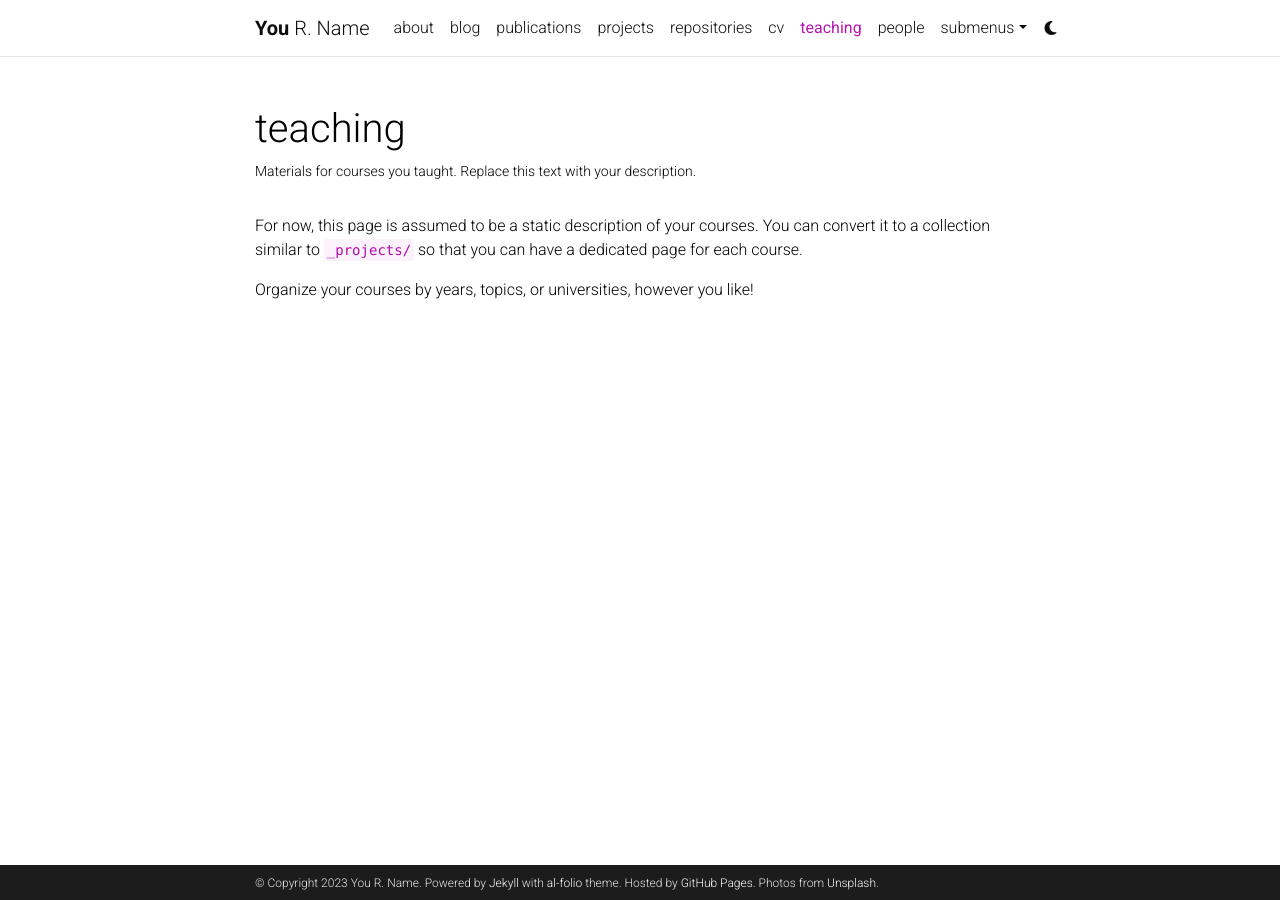
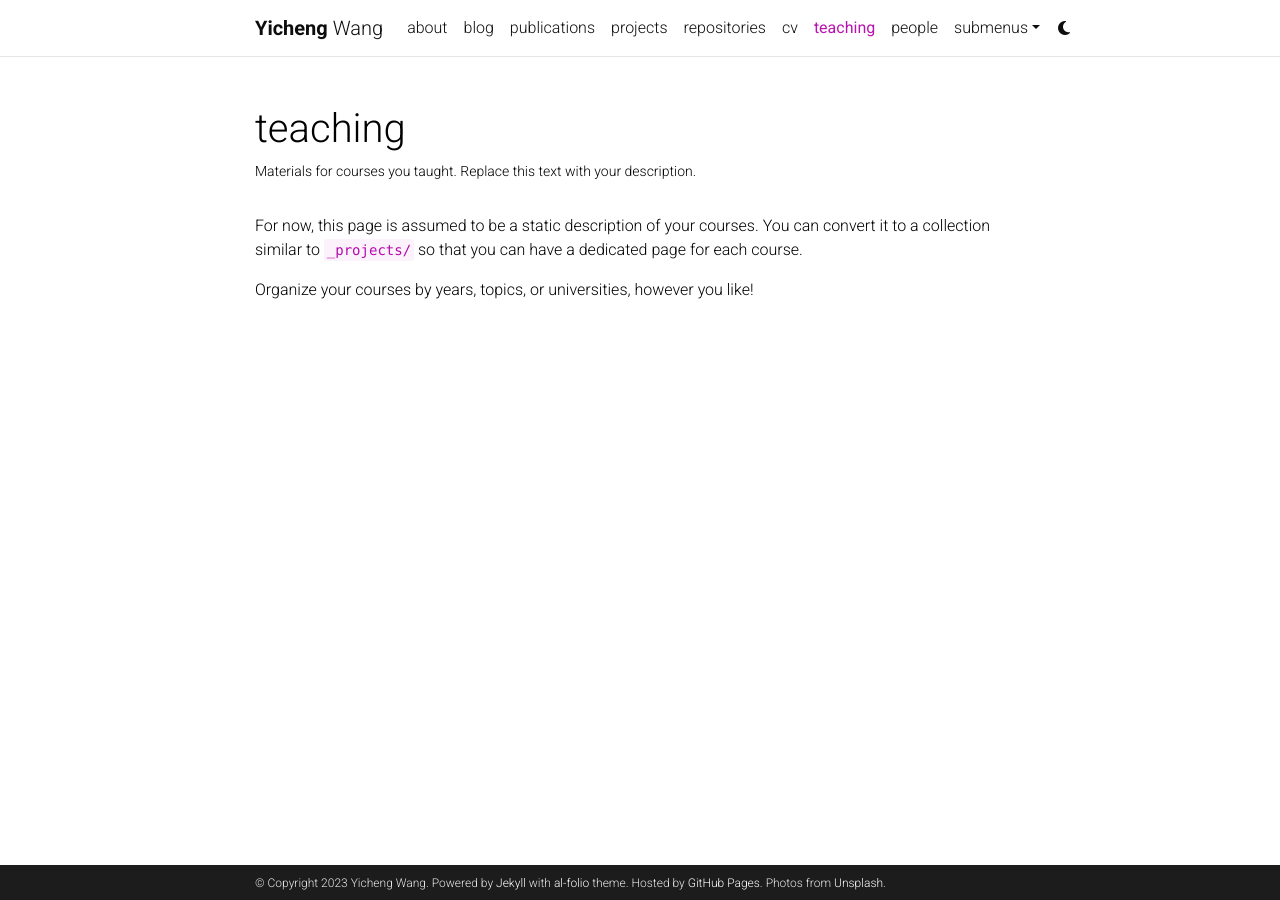
Before and after one commit to yicheng-wang-fina/yicheng-wang-fina.github.io, a Jekyll site: the page built from _pages/teaching.md, in a window 1280 px wide. Built offline with Jekyll 4.4.1, drawn with Linux system fonts in a browser that asks for light colours; comment, search, counter and statistics services are not loaded; a style sheet for code colours, icons or effects is not loaded.

Commit message:
Change name and url

```diff
--- a/_config.yml
+++ b/_config.yml
@@ -3,9 +3,9 @@
 # -----------------------------------------------------------------------------
 
 title: blank # the website title (if blank, full name will be used instead)
-first_name: You
-middle_name: R.
-last_name: Name
+first_name: Yicheng
+middle_name:
+last_name: Wang
 email: you@example.com
 description: > # the ">" symbol means to ignore newlines until "footer_text:"
   A simple, whitespace theme for academics. Based on [*folio](https://github.com/bogoli/-folio) design.
@@ -18,8 +18,8 @@
 lang: en # the language of your site (for example: en, fr, cn, ru, etc.)
 icon: ⚛️  # the emoji used as the favicon (alternatively, provide image name in /assets/img/)
 
-url: https://alshedivat.github.io # the base hostname & protocol for your site
-baseurl: /al-folio # the subpath of your site, e.g. /blog/
+url: https://yicheng-wang-fina.github.io # the base hostname & protocol for your site
+baseurl: # the subpath of your site, e.g. /blog/
 last_updated: false # set to true if you want to display last updated in the footer
 impressum_path:  # set to path to include impressum link in the footer, use the same path as permalink in a page, helps to conform with EU GDPR
 
```
